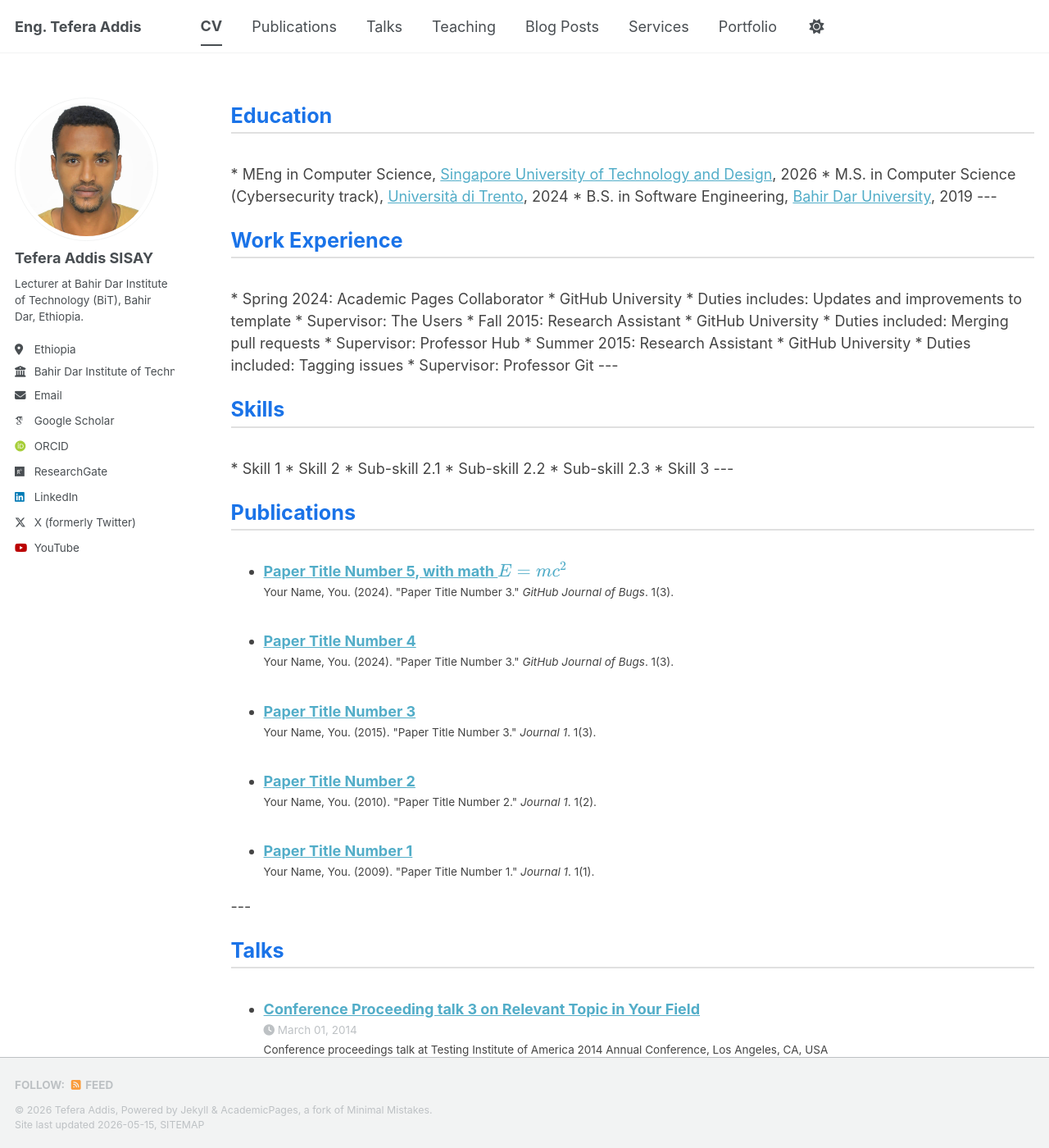
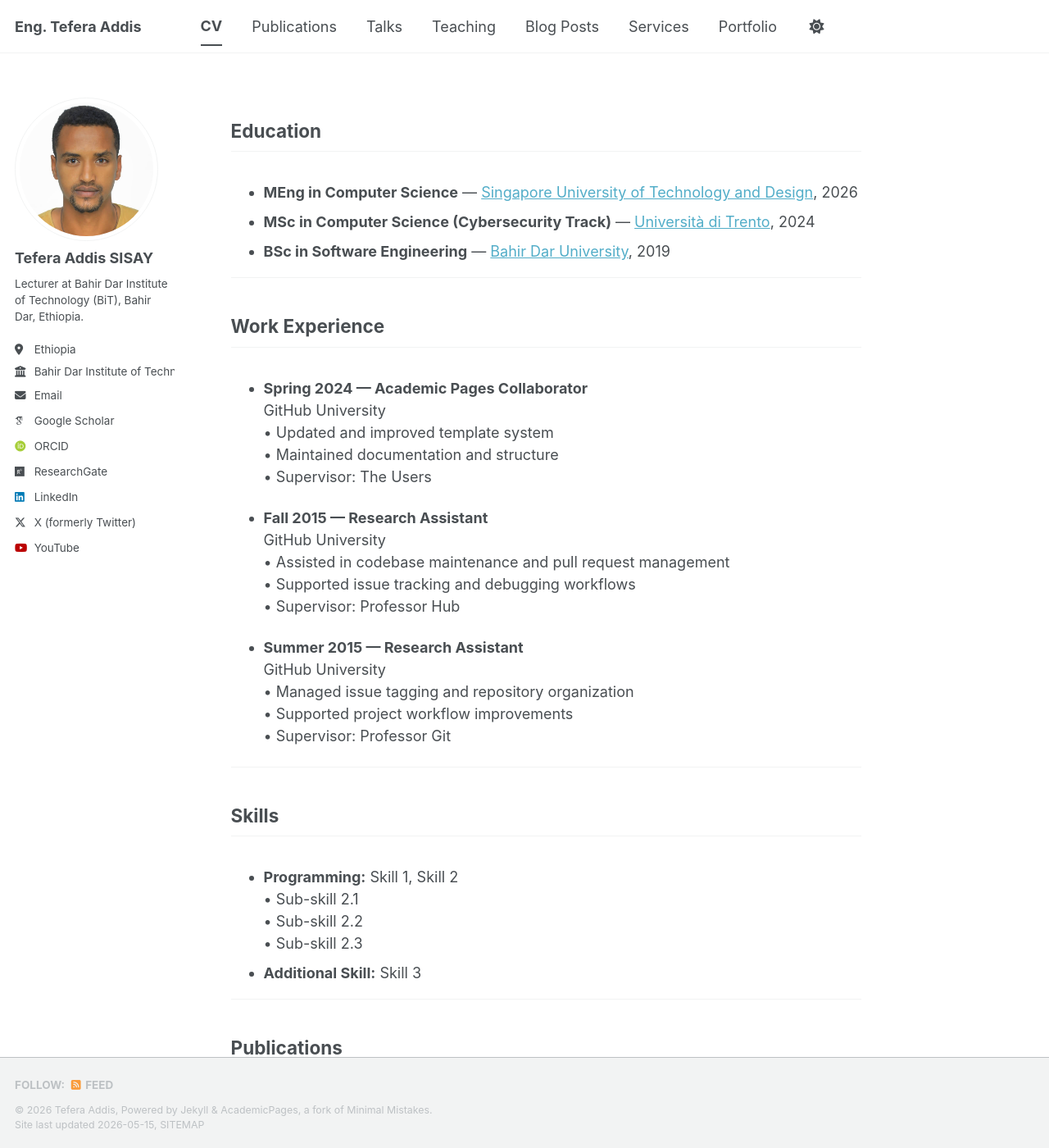
Before and after one commit to tefera-addis-sisay/tefera-addis-sisay.github.io, a Jekyll site: the page built from _pages/cv.md, in a window 1280 px wide and 1400 px high. Shown: the whole window at 82% size. Built offline with Jekyll 4.4.1, drawn with Linux system fonts in a browser that asks for light colours; some web fonts are replaced; our own code applies the rules of GitHub Pages for plain Markdown files; a script bundle is joined from its source files by our own code; library files that are not in the unit come from our copies; some of the changed text lies outside the part shown.

Commit message:
Refactor CV layout and enhance content presentation
Updated CV formatting and improved the presentation of education, work experience, skills, and service sections.

```diff
--- a/_pages/cv.md
+++ b/_pages/cv.md
@@ -1,65 +1,40 @@
----
-layout: archive
-title: ""
-permalink: /cv/
-author_profile: true
-redirect_from:
-  - /resume
-hide_title: true
----
-
-{% include base_path %}
-
-<style>
-.cv-section {
-  color: #1a73e8;
-  font-size: 1.4em;
-  margin-top: 25px;
-  border-bottom: 2px solid #e0e0e0;
-  padding-bottom: 5px;
-}
-
-.cv-subtitle {
-  color: #444;
-}
-</style>
-
-<div class="cv-subtitle">
 <h2 class="cv-section">Education</h2>
 
-* MEng in Computer Science, <a href="https://www.sutd.edu.sg" target="_blank">Singapore University of Technology and Design</a>, 2026
-* M.S. in Computer Science (Cybersecurity track), <a href="https://www.unitn.it/en" target="_blank">Università di Trento</a>, 2024
-* B.S. in Software Engineering, <a href="https://www.bdu.edu.et" target="_blank">Bahir Dar University</a>, 2019
+* **MEng in Computer Science** — <a href="https://www.sutd.edu.sg" target="_blank">Singapore University of Technology and Design</a>, 2026
+* **MSc in Computer Science (Cybersecurity Track)** — <a href="https://www.unitn.it/en" target="_blank">Università di Trento</a>, 2024
+* **BSc in Software Engineering** — <a href="https://www.bdu.edu.et" target="_blank">Bahir Dar University</a>, 2019
 
 ---
 
 <h2 class="cv-section">Work Experience</h2>
 
-* Spring 2024: Academic Pages Collaborator
-  * GitHub University
-  * Duties includes: Updates and improvements to template
-  * Supervisor: The Users
+* **Spring 2024 — Academic Pages Collaborator**
+  GitHub University
+  • Updated and improved template system
+  • Maintained documentation and structure
+  • Supervisor: The Users
 
-* Fall 2015: Research Assistant
-  * GitHub University
-  * Duties included: Merging pull requests
-  * Supervisor: Professor Hub
+* **Fall 2015 — Research Assistant**
+  GitHub University
+  • Assisted in codebase maintenance and pull request management
+  • Supported issue tracking and debugging workflows
+  • Supervisor: Professor Hub
 
-* Summer 2015: Research Assistant
-  * GitHub University
-  * Duties included: Tagging issues
-  * Supervisor: Professor Git
+* **Summer 2015 — Research Assistant**
+  GitHub University
+  • Managed issue tagging and repository organization
+  • Supported project workflow improvements
+  • Supervisor: Professor Git
 
 ---
 
 <h2 class="cv-section">Skills</h2>
 
-* Skill 1
-* Skill 2
-  * Sub-skill 2.1
-  * Sub-skill 2.2
-  * Sub-skill 2.3
-* Skill 3
+* **Programming:** Skill 1, Skill 2
+  • Sub-skill 2.1
+  • Sub-skill 2.2
+  • Sub-skill 2.3
+* **Additional Skill:** Skill 3
 
 ---
 
@@ -95,5 +70,4 @@ hide_title: true
 
 <h2 class="cv-section">Service and Leadership</h2>
 
-* Currently signed in to 43 different Slack teams
-</div>
+* Active participation in academic and collaborative development environments
```
